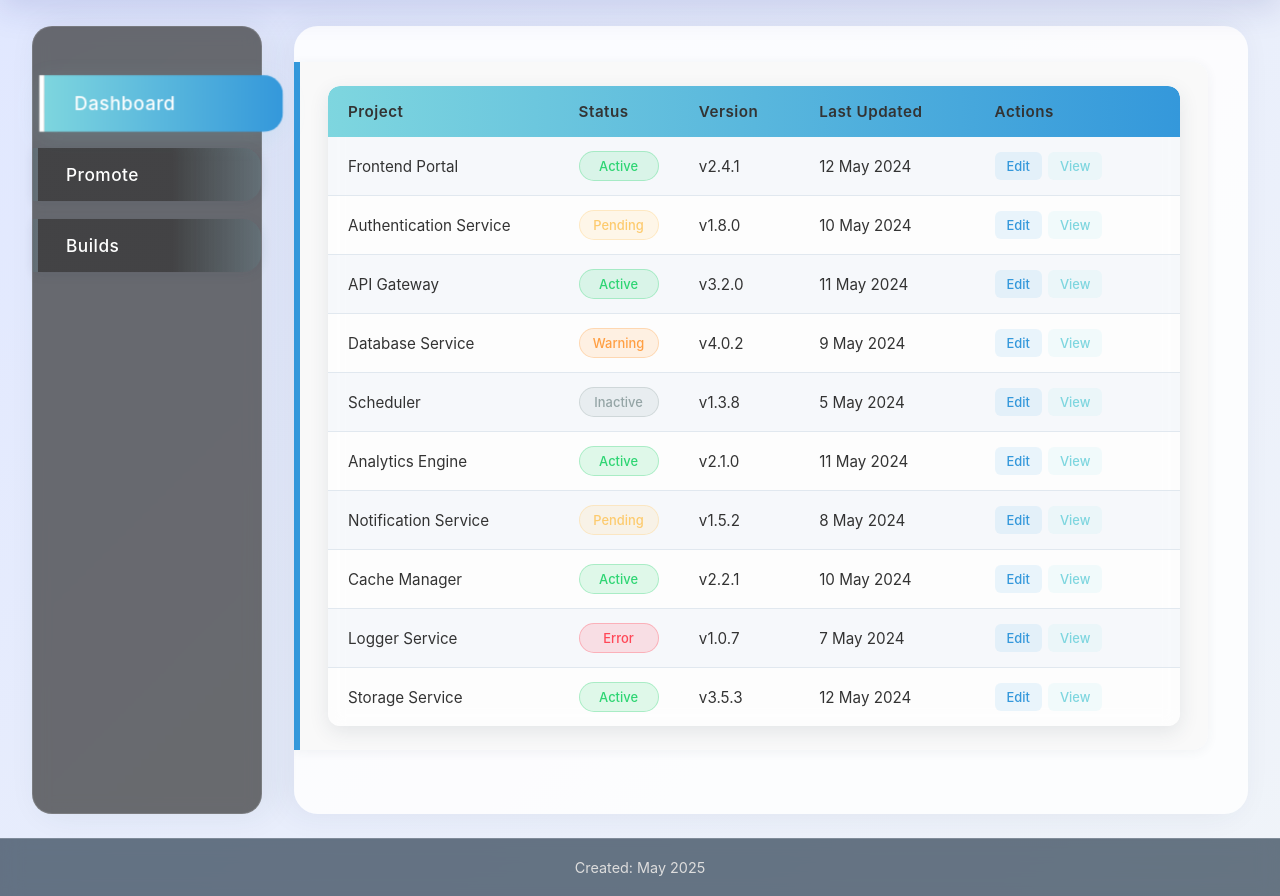
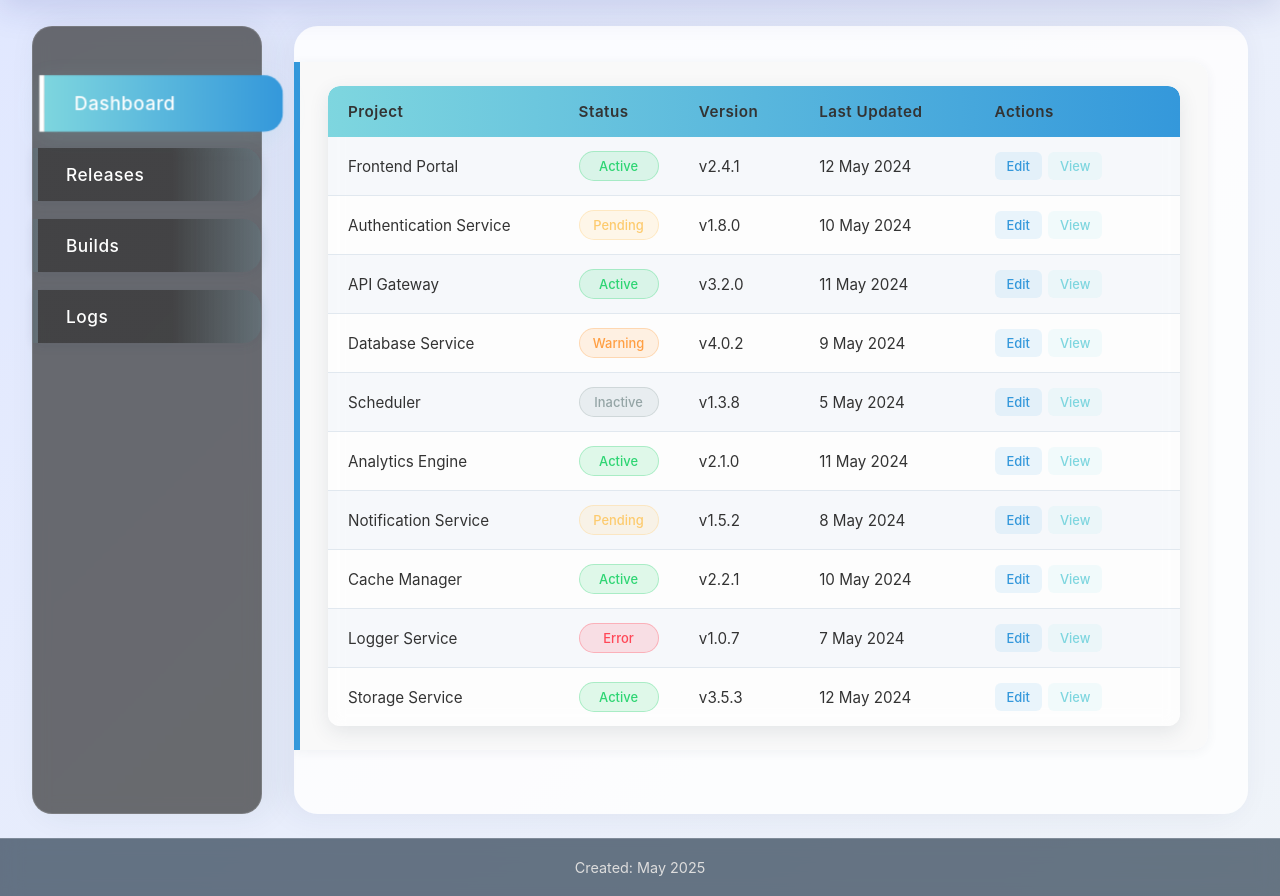
Before and after one commit to RG-git-repo/php, a PHP site: page / in a window 1280 px wide. Shown: the part 119-1015 px from the top of the page. Run offline with PHP 8.4, Linux system fonts and the light colour scheme.

Commit message:
Update index.php to modify menu items and add new content sections for Releases and Logs

```diff
--- a/index.php
+++ b/index.php
@@ -44,8 +44,9 @@ $initials = substr($initials, 0, 2);
         <nav class="menu">
             <ul>
                 <li class="active"><a href="#dashboard">Dashboard</a></li>
-                <li><a href="#promote">Promote</a></li>
+                <li><a href="#releases">Releases</a></li>
                 <li><a href="#builds">Builds</a></li>
+                <li><a href="#logs">Logs</a></li>
             </ul>
         </nav>
 
@@ -173,11 +174,14 @@ $initials = substr($initials, 0, 2);
                 </div>
             </div>
 
-            <div id="promote" class="content-section">
-                <p>Promotion content goes here.</p>
+            <div id="releases" class="content-section">
+                <p>Releases content goes here.</p>
             </div>
             <div id="builds" class="content-section">
                 <p>Builds content goes here.</p>
+            </div>
+            <div id="logs" class="content-section">
+                <p>Logs content goes here.</p>
             </div>
         </main>
     </div>
```
